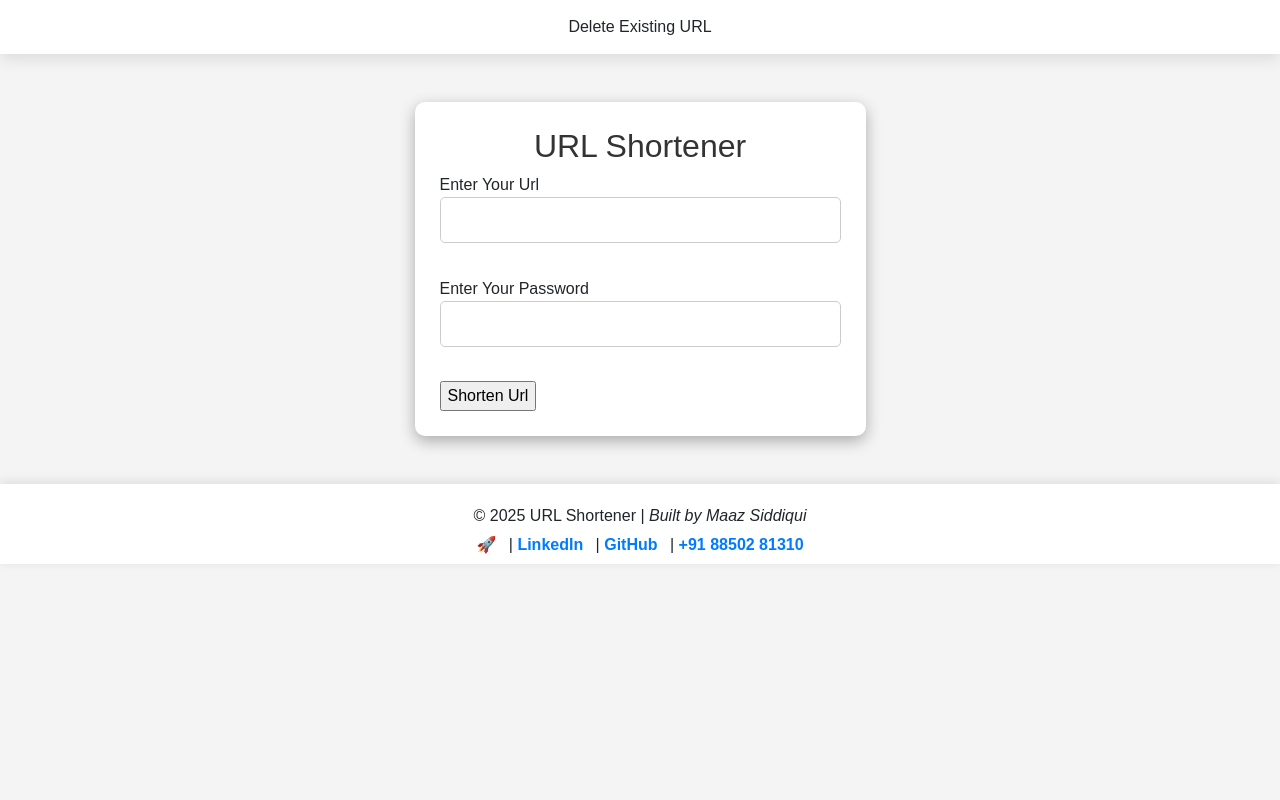
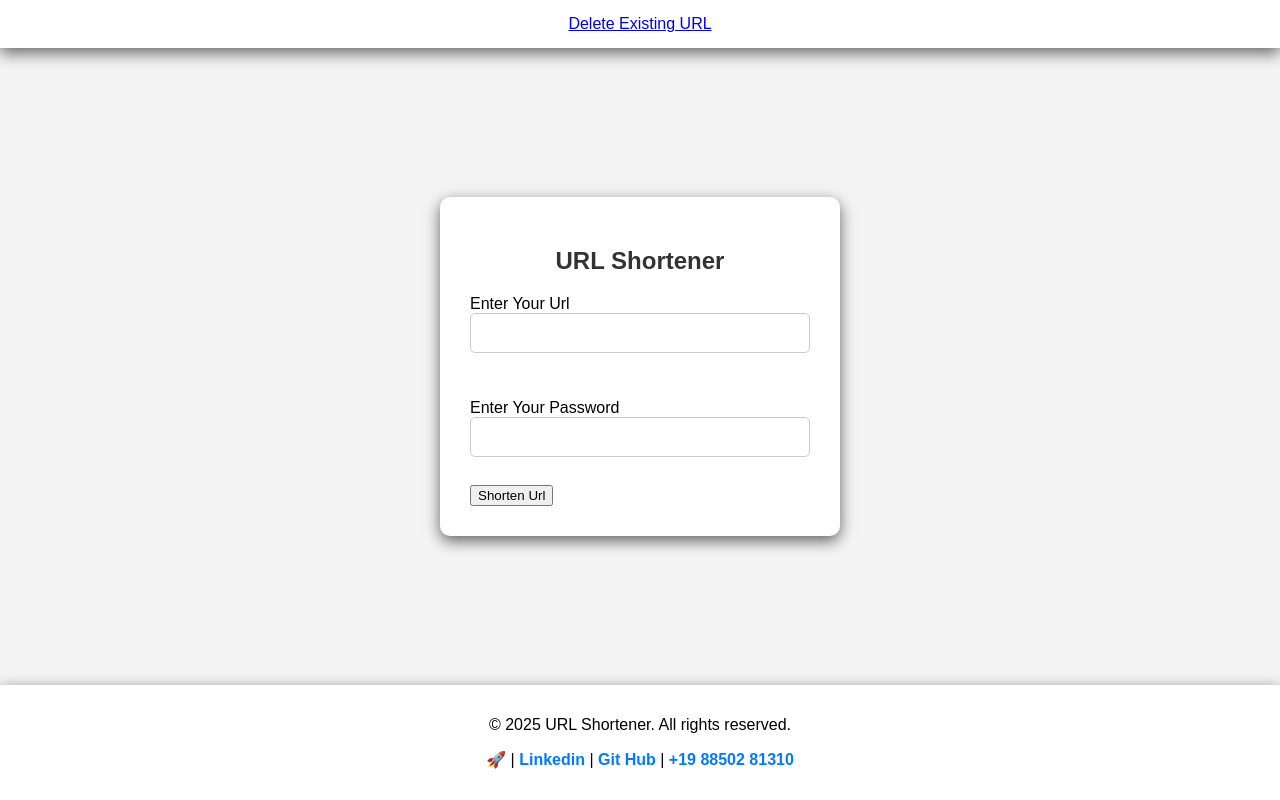
Before and after one commit to maazsiddiqui79/URL-Shortner-Python, a Flask app: page / in a window 1280 px wide. Run offline with Flask 3, Linux system fonts and the light colour scheme; some libraries are stand-ins or nearby versions.

Commit message:
Revert to commit 57a2f38

```diff
--- a/app.py
+++ b/api/main.py
@@ -47,8 +47,7 @@ class MY_DELETE_FORM(FlaskForm):
 
 app = Flask(__name__, template_folder='templates', static_folder='static', instance_path='/tmp')
 app.secret_key = 'MY-VERY-VERY-ULTRA-CONFIDENTIAL-SECRECT-KEY'
-# app.config['SQLALCHEMY_DATABASE_URI'] = 'postgresql+psycopg://go_todo_task_db_user:z3YSJb1og6V5aDVXuJqv9Kgsn7VgBpTO@dpg-d20liqndiees739m4op0-a.oregon-postgres.render.com/go_todo_task_db'
-app.config['SQLALCHEMY_DATABASE_URI'] = 'sqlite:///mu-url-database.db'
+app.config['SQLALCHEMY_DATABASE_URI'] = 'postgresql+psycopg2://go_todo_database_user:xcb0mg7xwZO3O5G6t8hwYy8O1XghwNGB@dpg-d1pan9mr433s73d6r1jg-a.oregon-postgres.render.com/go_todo_database'
 app.config['SQLALCHEMY_TRACK_MODIFICATIONS'] = False
 
 db = SQLAlchemy(app=app)
@@ -69,7 +68,6 @@ def home():
     form = MY_FORM()
     short_code_gen= ''
     if form.validate_on_submit():
-
         og_url = form.original_url_input.data
         passw = form.password_input.data
         while True:
@@ -77,8 +75,8 @@ def home():
             short_code_value = sc.password_gen()
             if not URL_DB_CLASS.query.filter_by(short_code=short_code_value).first():
                 break
-
-        short_code_gen =short_code_value
+        base_url = request.url_root
+        short_code_gen = base_url+short_code_value
 
         print(og_url,short_code_gen,passw)
         new_url = URL_DB_CLASS(original_url=og_url, short_code=short_code_gen, password=passw)
@@ -88,9 +86,7 @@ def home():
             flash("URL Created successfully!", "success")
         except Exception as e:
             db.session.rollback()
-            print("Database Error:", e)  # Add this line
             flash("Failed to save URL. Try again.", "danger")
-
 
     return render_template('index.html',form=form,short_code=short_code_gen)
 
@@ -109,7 +105,6 @@ def delete():
     del_form = MY_DELETE_FORM()
     if del_form.validate_on_submit():
         del_short_code = del_form.shorten_url.data
-        del_short_code = del_short_code.replace(request.url_root,"")
         del_password = del_form.password_verification.data
         data = URL_DB_CLASS.query.filter_by(short_code=del_short_code,password=del_password).first()
         if data:
@@ -121,8 +116,8 @@ def delete():
     return render_template('delete.html',del_form=del_form)
 
 
+with app.app_context():
+    db.create_all()
 
 if __name__ == "__main__":
-    with app.app_context():
-        db.create_all()
     app.run(debug=True)
--- /dev/null
+++ b/api/templates/index.html
@@ -0,0 +1,152 @@
+<!DOCTYPE html>
+<html lang="en">
+<head>
+  <link href="https://cdn.jsdelivr.net/npm/bootstrap@5.3.7/dist/css/bootstrap.min.css" rel="stylesheet"integrity="sha384-LN+7fdVzj6u52u30Kp6M/trliBMCMKTyK833zpbD+pXdCLuTusPj697FH4R/5mcr"crossorigin="anonymous"/>
+  <script src="https://cdn.jsdelivr.net/npm/bootstrap@5.3.7/dist/js/bootstrap.bundle.min.js"></script>
+
+
+
+  <meta charset="UTF-8">
+  <title>URL Shortener</title>
+  <style>
+    .cool-font{
+      font-family:'Times New Roman', Times, serif;
+      font-weight: 700;
+      font-size:25px;
+    }
+
+
+    body {
+      font-family: Arial, sans-serif;
+      background: #f4f4f4;
+      display: flex;
+      flex-direction: column;
+      justify-content: space-between;
+      align-items: center;
+      height: 100vh;
+      margin: 0;
+    }
+    .shortener-box {
+      background: white;
+      padding: 30px;
+      border-radius: 10px;
+      box-shadow: 0 5px 15px rgba(0,0,0,0.6);
+      width: 100%;
+      max-width: 400px;
+      box-sizing: border-box;
+      margin: 60px;
+    }
+    header, footer {
+      width: 100%;
+      text-align: center;
+      padding: 15px 0;
+      background-color: #ffffff;
+      box-shadow: 0 5px 15px rgba(0,0,0,0.6);
+    }
+    .nav-link-footer {
+      text-decoration: none;
+      color: #007BFF;
+      font-weight: bold;
+    }
+    .nav-link:hover {
+      color: red;
+      text-decoration: underline;
+    }
+    input[type="url"],
+    input[type="text"],
+    input[type="password"] {
+      width: 100%;
+      padding: 10px;
+      font-size: 16px;
+      margin-bottom: 10px;
+      border: 1px solid #ccc;
+      border-radius: 5px;
+      box-sizing: border-box;
+    }
+    .shortener-box h2 {
+      text-align: center;
+      color: #333;
+    }
+    span {
+      font-size: 14px;
+      color: red;
+    }
+
+  </style>
+</head>
+<body>
+
+  <header>
+    <a href="/delete" class="nav-link">Delete Existing URL</a>
+  </header>
+
+  <div class="shortener-box">
+    <h2>URL Shortener</h2>
+    <form action="/" method="post">
+      {{ form.csrf_token }}
+
+      {{form.original_url_input.label}}<br>
+      {{form.original_url_input(size=45)}}<br>
+
+      {% for error in form.original_url_input.errors %}
+        <span>{{ error }}</span>
+      {% endfor %}
+
+
+
+
+        <div id="flash-messages">
+          {% with messages = get_flashed_messages(with_categories=true) %} {% if
+          messages %} {% for category, message in messages %}
+          <div
+            class="alert alert-{{ category }} alert-dismissible fade show"
+            role="alert"
+          >
+            {{ message }}
+            <button
+              type="button"
+              class="btn-close"
+              data-bs-dismiss="alert"
+              aria-label="Close"
+            ></button>
+          </div>
+          {% endfor %} {% endif %} {% endwith %}
+        </div>
+
+
+
+
+      <br><br>
+      {{form.password_input.label}}<br>
+      {{form.password_input(size=45)}}<br><br>
+
+      {{form.url_btn}}
+    </form>
+
+    {% if short_code %}
+      <a href="{{short_code}}" target="_blank"><p class="cool-font">{{short_code}}</p></a>
+    {% endif %}
+  </div>
+
+  <footer>
+      <p>&copy; 2025 URL Shortener. All rights reserved.</p>
+      <p>
+        <a
+          class="nav-link-footer"
+          href="https://go-todo-task.vercel.app/"
+          target="_blank"
+          >🚀</a
+        > | <a
+          class="nav-link-footer"
+          href="https://www.linkedin.com/in/siddiqui-maazzz/"
+          >Linkedin</a
+        > | <a class="nav-link-footer" href="https://github.com/maazsiddiqui79"
+          >Git Hub</a
+        > | <a href="tel:+91 8850281310" class="nav-link-footer"
+          >+19 88502 81310</a
+        >
+      </p>
+    </footer>
+
+</body>
+</html>
--- a/templates/index.html
+++ /dev/null
@@ -1,202 +0,0 @@
-<!DOCTYPE html>
-<html lang="en">
-  <head>
-    <!-- Bootstrap CSS -->
-    <link
-      href="https://cdn.jsdelivr.net/npm/bootstrap@5.3.7/dist/css/bootstrap.min.css"
-      rel="stylesheet"
-      integrity="sha384-LN+7fdVzj6u52u30Kp6M/trliBMCMKTyK833zpbD+pXdCLuTusPj697FH4R/5mcr"
-      crossorigin="anonymous"
-    />
-
-    <!-- Bootstrap JS -->
-    <script src="https://cdn.jsdelivr.net/npm/bootstrap@5.3.7/dist/js/bootstrap.bundle.min.js"></script>
-
-    <!-- Favicon -->
-    <link
-      rel="icon"
-      href="{{ url_for('static', filename='favicon.png') }}"
-      type="image/png"
-    />
-
-    <!-- Meta Tags -->
-    <meta charset="UTF-8" />
-    <meta name="viewport" content="width=device-width, initial-scale=1" />
-    <!-- ✅ CRUCIAL FOR MOBILE -->
-
-    <title>URL Shortener</title>
-
-    <!-- Custom Styles -->
-    <style>
-      .cool-font {
-        font-family: "Times New Roman", Times, serif;
-        font-weight: 700;
-        font-size: 22px;
-        word-break: break-word;
-      }
-
-      body {
-        font-family: Arial, sans-serif;
-        background: #f4f4f4;
-        margin: 0;
-        display: flex;
-        flex-direction: column;
-        min-height: 100vh;
-      }
-
-      .shortener-box {
-        background: white;
-        padding: 25px;
-        border-radius: 10px;
-        box-shadow: 0 5px 15px rgba(0, 0, 0, 0.3);
-        width: 100%;
-      }
-
-      header {
-        width: 100%;
-        text-align: center;
-        padding: 15px 0;
-        background-color: #ffffff;
-        box-shadow: 0 5px 15px rgba(0, 0, 0, 0.1);
-      }
-
-      footer {
-        height: 80px;
-        width: 100%;
-
-        bottom: 0;
-        left: 0;
-        background-color: #ffffff;
-        text-align: center;
-        padding: 15px 0;
-        box-shadow: 0 -2px 10px rgba(0, 0, 0, 0.1);
-      }
-
-      .nav-link-footer {
-        text-decoration: none;
-        color: #007bff;
-        font-weight: bold;
-      }
-
-      .nav-link:hover {
-        color: red;
-        text-decoration: underline;
-      }
-
-      input[type="url"],
-      input[type="text"],
-      input[type="password"] {
-        width: 100%;
-        padding: 10px;
-        font-size: 16px;
-        margin-bottom: 10px;
-        border: 1px solid #ccc;
-        border-radius: 5px;
-      }
-
-      .shortener-box h2 {
-        text-align: center;
-        color: #333;
-      }
-
-      span {
-        font-size: 14px;
-        color: red;
-      }
-
-      footer p {
-        margin: 0.3rem;
-      }
-
-      @media (max-width: 576px) {
-        .cool-font {
-          font-size: 18px;
-        }
-      }
-    </style>
-  </head>
-
-  <body>
-    <!-- Header -->
-    <header>
-      <a href="/delete" class="nav-link d-inline-block">Delete Existing URL</a>
-    </header>
-
-    <!-- Main Content Area -->
-    <main class="container my-5">
-      <div class="row justify-content-center">
-        <div class="col-12 col-sm-10 col-md-8 col-lg-6 col-xl-5">
-          <div class="shortener-box">
-            <h2>URL Shortener</h2>
-            <form action="/" method="post">
-              {{ form.csrf_token }} {{ form.original_url_input.label }}<br />
-              {{ form.original_url_input(size=45) }}<br />
-
-              {% for error in form.original_url_input.errors %}
-              <span>{{ error }}</span>
-              {% endfor %}
-
-              <!-- Flash Messages -->
-              <div id="flash-messages">
-                {% with messages = get_flashed_messages(with_categories=true) %}
-                {% if messages %} {% for category, message in messages %}
-                <div
-                  class="alert alert-{{ category }} alert-dismissible fade show"
-                  role="alert"
-                >
-                  {{ message }}
-                  <button
-                    type="button"
-                    class="btn-close"
-                    data-bs-dismiss="alert"
-                    aria-label="Close"
-                  ></button>
-                </div>
-                {% endfor %} {% endif %} {% endwith %}
-              </div>
-
-              <br />
-              {{ form.password_input.label }}<br />
-              {{ form.password_input(size=45) }}<br /><br />
-
-              {{ form.url_btn }}
-            </form>
-
-            {% if short_code %}
-            <a href="{{ request.url_root }}{{ short_code }}" target="_blank">
-              <p class="cool-font mt-4">
-                {{ request.url_root }}{{ short_code }}
-              </p>
-            </a>
-            {% endif %}
-          </div>
-        </div>
-      </div>
-    </main>
-
-    <!-- Footer -->
-    <footer>
-      <p>&copy; 2025 URL Shortener | <i>Built by Maaz Siddiqui</i></p>
-      <p>
-        <a
-          class="nav-link-footer me-2"
-          href="https://go-todo-task.onrender.com/"
-          target="_blank"
-          >🚀</a
-        >
-        |
-        <a
-          class="nav-link-footer me-2"
-          href="https://www.linkedin.com/in/siddiqui-maazzz/"
-          >LinkedIn</a
-        >
-        |
-        <a class="nav-link-footer me-2" href="https://github.com/maazsiddiqui79"
-          >GitHub</a
-        >
-        |
-        <a class="nav-link-footer" href="tel:+918850281310">+91 88502 81310</a>
-      </p>
-    </footer>
-  </body>
-</html>
```
Also changed, not shown: api/templates/delete.html (renamed from templates/delete.html, +12 -17 lines), render.yaml (deleted, +0 -12 lines), requirements.txt (+4 -5 lines), README.md, api/__init__.py (added), api/instance/MY-URL-DATABASE.db (deleted), static/favicon.png (deleted), vercel.json (added), 1 other file.
